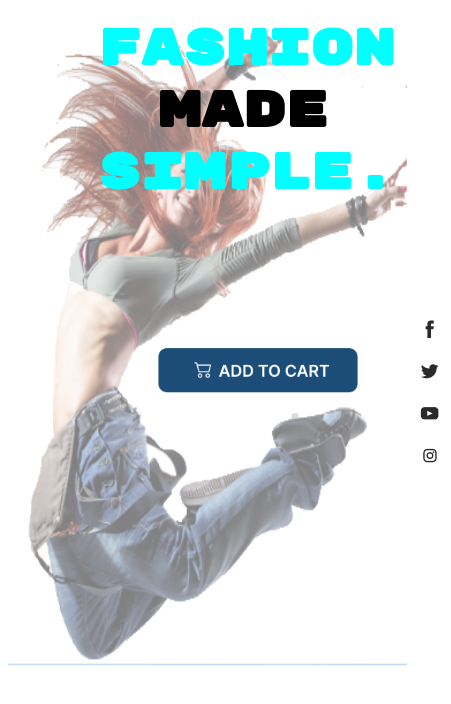
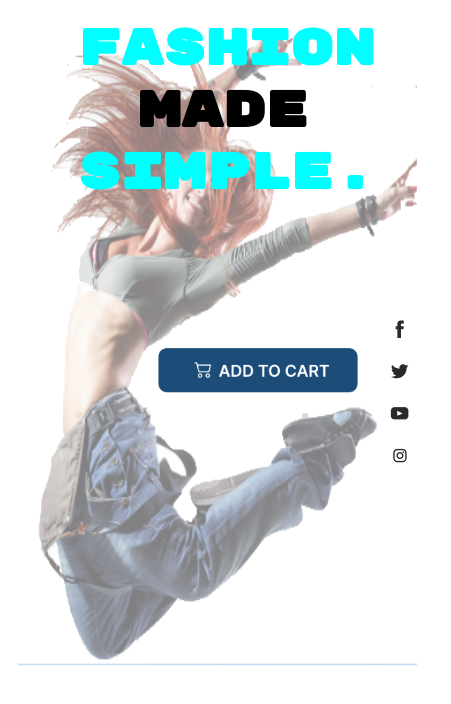
Before and after one commit to MahFelix/PROJECT-FASHION, a plain HTML site: page index.html in a window 390 px wide. Shown: the whole page, 451 px wide, since content can reach past the window. Drawn offline with Linux system fonts and the light colour scheme; a web font is replaced by a local one.

Commit message:
AJUSTE-DE-RESPONSIVIDADE

```diff
--- a/fashion.css
+++ b/fashion.css
@@ -118,14 +118,14 @@ h1 {
         width: 400px;
         height: 650px;
         opacity: 0.5;
-       margin-left: 0px;
+       margin-left: 10px;
        margin-top: 10px;
 
     }
 
     .icons {
         margin-top: 300px;
-        margin-left: 400px;
+        margin-left: 370px;
 
      }
 
@@ -137,7 +137,7 @@ h1 {
         width: 50px;
         margin: 0;
         color: aqua;
-        margin-left: 90px;
+        margin-left: 70px;
         margin-top: 70px;
     }
 
```
